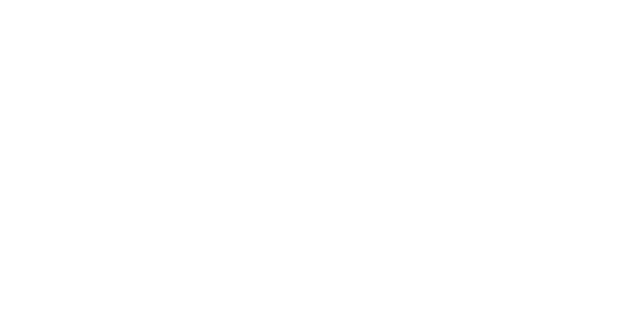
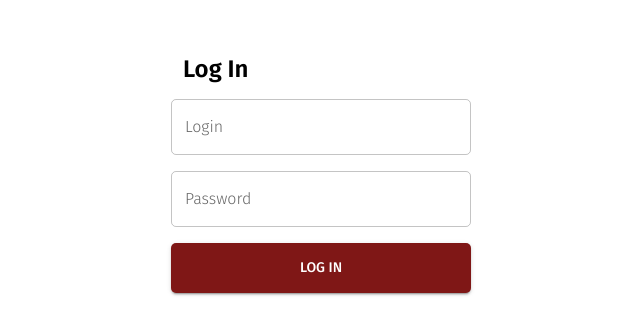
Before and after one commit to kkulykk/ucu-journalism-landing, a React (Create React App) app: page /admin in a window 1280 px wide. Before the commit this address had no page. Shown: the part 226-560 px from the top of the page, without its empty margins (319-959 px from the left). Built offline with nearby package versions, Linux system fonts and the light colour scheme; what react-swipeable-views-utils would draw is missing.

Commit message:
Add Admin panel pages

```diff
--- a/src/App.tsx
+++ b/src/App.tsx
@@ -6,6 +6,8 @@
 import LeaderInterviews from "./pages/LeaderInterviews";
 import WarHistory from "./pages/WarHistory";
 import WorldAboutUkraine from "./pages/WorldAboutUkraine";
+import AdminAuth from "./pages/AdminAuth";
+import AdminPanel from "./pages/AdminPanel";
 
 function App() {
   return (
@@ -17,6 +19,8 @@
           <Route path="/leaders" element={<LeaderInterviews />} />
           <Route path="/stories" element={<WarHistory />} />
           <Route path="/world" element={<WorldAboutUkraine />} />
+          <Route path="/admin" element={<AdminAuth />} />
+          <Route path="/adminPanel" element={<AdminPanel />} />
         </Routes>
       </Router>
     </div>
--- /dev/null
+++ b/src/pages/AdminAuth.tsx
@@ -0,0 +1,107 @@
+import { useState, useEffect, SetStateAction } from "react";
+import { useNavigate } from "react-router-dom";
+import { ThemeProvider } from "@mui/material";
+import Button from "@mui/material/Button";
+import TextField from "@mui/material/TextField";
+import Typography from "@mui/material/Typography";
+import CircularProgress from "@mui/material/CircularProgress";
+import Box from "@mui/material/Box";
+import theme from "../utils/theme";
+
+const AdminAuth = () => {
+  const navigate = useNavigate();
+  const [login, setLogin] = useState<string>("");
+  const [password, setPassword] = useState<string>("");
+  const [error, setError] = useState<string>("");
+  const [visible, setVisible] = useState<boolean>(false);
+
+  const hangleLoginInput = (event: {
+    target: { value: SetStateAction<string> };
+  }): void => {
+    setLogin(event.target.value);
+  };
+
+  const hanglePasswordInput = (event: {
+    target: { value: SetStateAction<string> };
+  }): void => {
+    setPassword(event.target.value);
+  };
+
+  const handleLogin = (login: string, password: string): void => {
+    if (login != "" && password != "") {
+      setError("");
+      console.log(login);
+      console.log(password);
+      localStorage.setItem("adminId", login + password);
+      navigate("/adminPanel");
+    } else {
+      setError("error");
+    }
+  };
+  useEffect(() => {
+    if (localStorage.getItem("adminId")) {
+      navigate("/adminPanel");
+    } else {
+      setVisible(true);
+    }
+  }, []);
+
+  if (!visible)
+    return (
+      <ThemeProvider theme={theme}>
+        <CircularProgress />
+      </ThemeProvider>
+    );
+
+  return (
+    <ThemeProvider theme={theme}>
+      <Box
+        sx={{
+          display: "flex",
+          height: "100vh",
+          justifyContent: "center",
+          alignItems: "center",
+        }}
+      >
+        <Box
+          component="form"
+          sx={{
+            "& > :not(style)": { m: 1, width: 300 },
+            display: "flex",
+            justifyContent: "center",
+            flexDirection: "column",
+            alignItems: "center",
+          }}
+          autoComplete="off"
+        >
+          <Typography variant="h3" sx={{ textAlign: "left", paddingLeft: 3 }}>
+            Log In
+          </Typography>
+          <TextField
+            label="Login"
+            variant="outlined"
+            onChange={hangleLoginInput}
+          />
+          <TextField
+            error={error != ""}
+            helperText={error ? "Incorrect login or password" : ""}
+            autoComplete="current-password"
+            label="Password"
+            type="password"
+            variant="outlined"
+            onChange={hanglePasswordInput}
+          />
+          <Button
+            onClick={() => handleLogin(login, password)}
+            variant="contained"
+            sx={{ height: 50 }}
+          >
+            Log in
+          </Button>
+        </Box>
+      </Box>
+    </ThemeProvider>
+  );
+};
+
+export default AdminAuth;
--- /dev/null
+++ b/src/pages/AdminPanel.tsx
@@ -0,0 +1,90 @@
+import { useState, useEffect, SetStateAction } from "react";
+import { ThemeProvider } from "@mui/material";
+import { useNavigate } from "react-router-dom";
+
+import AppBar from "@mui/material/AppBar";
+import Box from "@mui/material/Box";
+import Toolbar from "@mui/material/Toolbar";
+import Typography from "@mui/material/Typography";
+import IconButton from "@mui/material/IconButton";
+
+import FormGroup from "@mui/material/FormGroup";
+import MenuItem from "@mui/material/MenuItem";
+import Menu from "@mui/material/Menu";
+import theme from "../utils/theme";
+
+const AdminPanel = () => {
+  const navigate = useNavigate();
+
+  const [auth, setAuth] = useState(true);
+  const [anchorEl, setAnchorEl] = useState<null | HTMLElement>(null);
+
+  const handleChange = (event: React.ChangeEvent<HTMLInputElement>) => {
+    setAuth(event.target.checked);
+  };
+
+  const handleMenu = (event: React.MouseEvent<HTMLElement>) => {
+    setAnchorEl(event.currentTarget);
+  };
+
+  const handleClose = () => {
+    setAnchorEl(null);
+  };
+
+  const handleLogout = () => {
+    localStorage.removeItem("adminId");
+    navigate("/admin");
+  };
+
+  useEffect(() => {
+    if (!localStorage.getItem("adminId")) {
+      navigate("/admin");
+    }
+  }, []);
+  return (
+    <ThemeProvider theme={theme}>
+      <Box sx={{ display: "flex", justifyContent: "space-between" }}>
+        <AppBar position="static">
+          <Toolbar sx={{ display: "flex", justifyContent: "space-between" }}>
+            <Typography variant="h6" component="div">
+              VICTORY CHRONICLES: Administration panel
+            </Typography>
+            {auth && (
+              <div>
+                <IconButton
+                  size="large"
+                  aria-label="account of current user"
+                  aria-controls="menu-appbar"
+                  aria-haspopup="true"
+                  onClick={handleMenu}
+                  color="inherit"
+                >
+                  <Typography>Maria Banias</Typography>
+                </IconButton>
+                <Menu
+                  id="menu-appbar"
+                  anchorEl={anchorEl}
+                  anchorOrigin={{
+                    vertical: "top",
+                    horizontal: "right",
+                  }}
+                  keepMounted
+                  transformOrigin={{
+                    vertical: "top",
+                    horizontal: "right",
+                  }}
+                  open={Boolean(anchorEl)}
+                  onClose={handleClose}
+                >
+                  <MenuItem onClick={handleLogout}>Log out</MenuItem>
+                </Menu>
+              </div>
+            )}
+          </Toolbar>
+        </AppBar>
+      </Box>
+    </ThemeProvider>
+  );
+};
+
+export default AdminPanel;
```
